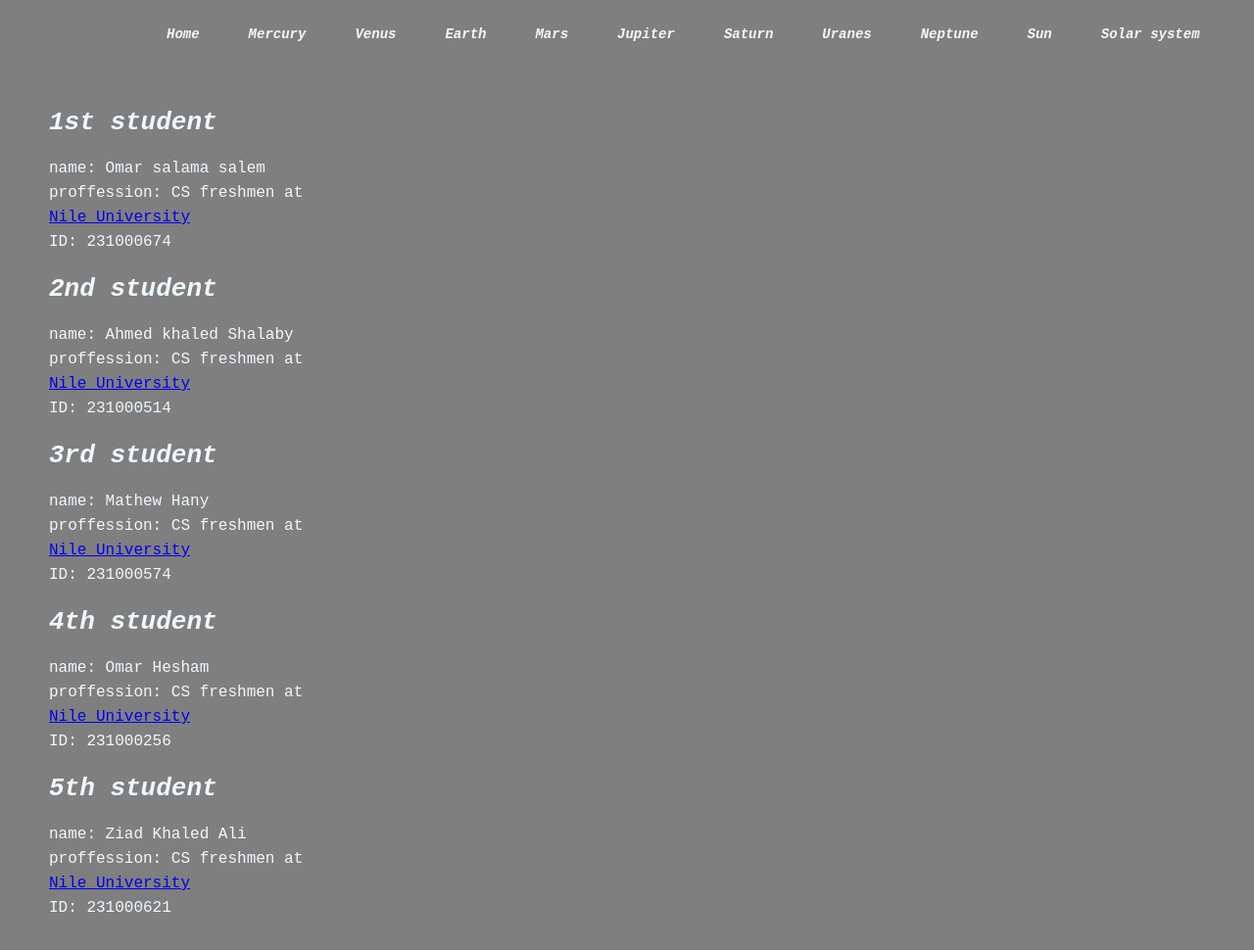
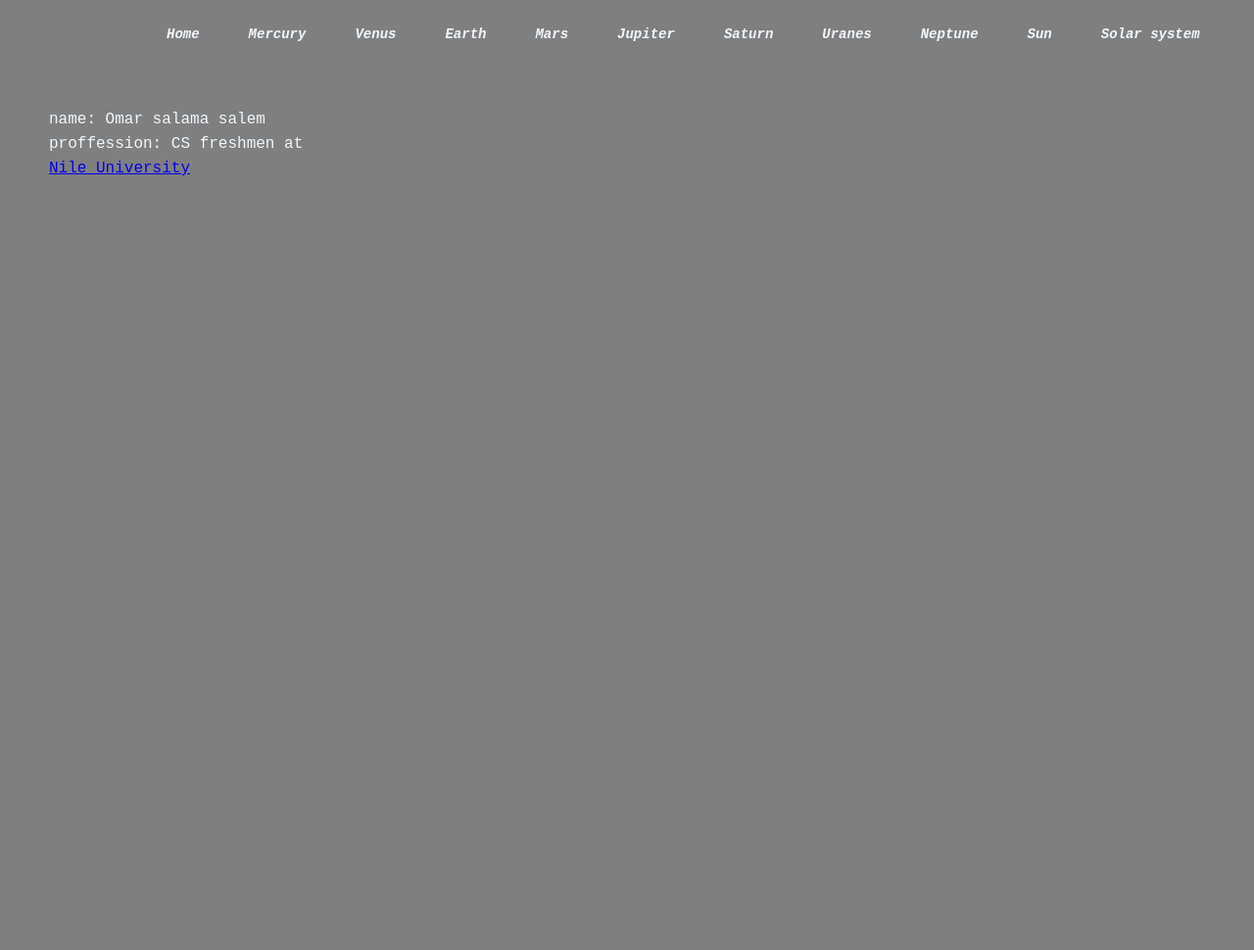
Before and after one commit to omarisleem/Projects, a plain HTML site: page Galaxy Website/about-us.html in a window 1280 px wide. Shown: the whole page at 98% size. Drawn offline with Linux system fonts and the light colour scheme.

Commit message:
Update about-us.html

```diff
--- a/Galaxy Website/about-us.html
+++ b/Galaxy Website/about-us.html
@@ -1,7 +1,7 @@
 <!DOCTYPE html>
 <html>
     <head>
-        <title>About us</title>
+        <title>About Me</title>
         <link rel="stylesheet" href="about_us.css">
     </head>
     <body>
@@ -21,34 +21,8 @@
                     <li><a href="solar system.html" href="#">Solar system</a></li>
                 </ul>
                 <div class="content">
-                    <header>1st student</header>
                     <p> name: Omar salama salem<BR>
                          proffession: CS freshmen at <br> <a href="https://nu.edu.eg/" target="_blank">Nile University</a><br>
-                         ID: 231000674</p>
-                    <header>2nd student</header>
-                    <p> name: Ahmed khaled Shalaby <br>
-                        proffession: CS freshmen at <br> <a href="https://nu.edu.eg/" target="_blank">Nile University</a><br>
-                        ID: 231000514
-                        <BR>
-                    </p>
-                    <header>3rd student</header>
-                    <p>
-                        name: Mathew Hany <br>
-                        proffession: CS freshmen at <br> <a href="https://nu.edu.eg/" target="_blank">Nile University</a><br>
-                        ID: 231000574
-                    </p>
-                        <header>4th student</header>
-                     <p>name: Omar Hesham <br>
-                        proffession: CS freshmen at <br> <a href="https://nu.edu.eg/" target="_blank">Nile University</a><br>
-                        ID: 231000256
-                        <br>
-                    </p>
-                    <header>5th student</header>
-                    <P>
-                        name: Ziad Khaled Ali <br>
-                        proffession: CS freshmen at <br> <a href="https://nu.edu.eg/" target="_blank">Nile University</a><br>
-                        ID: 231000621
-                    </P>
                 </div>
 
 
```
